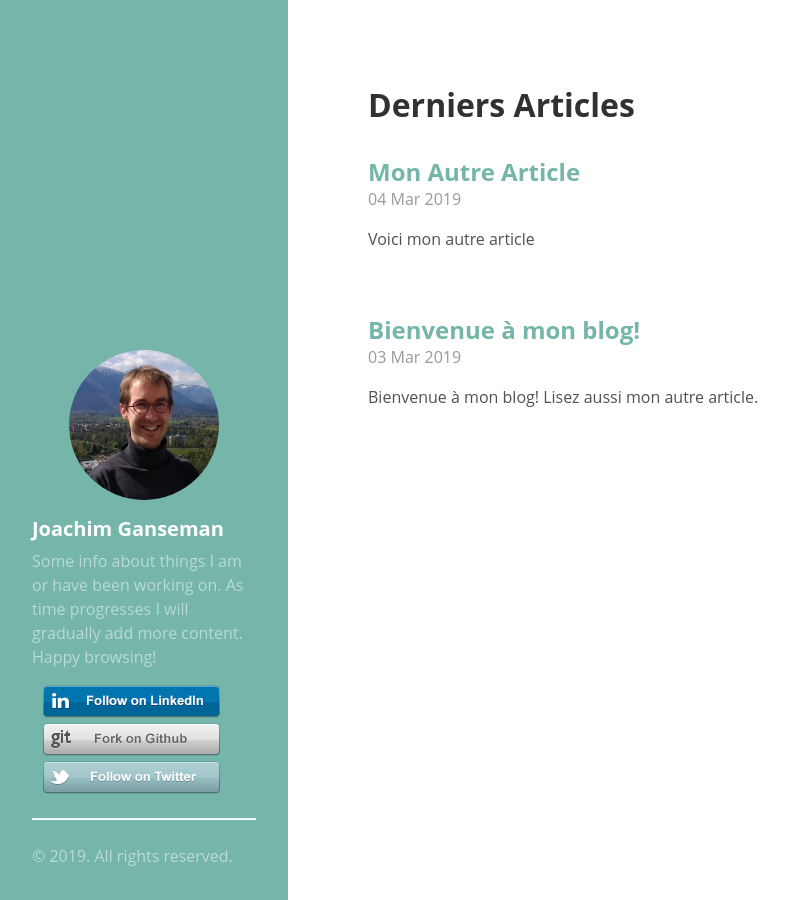
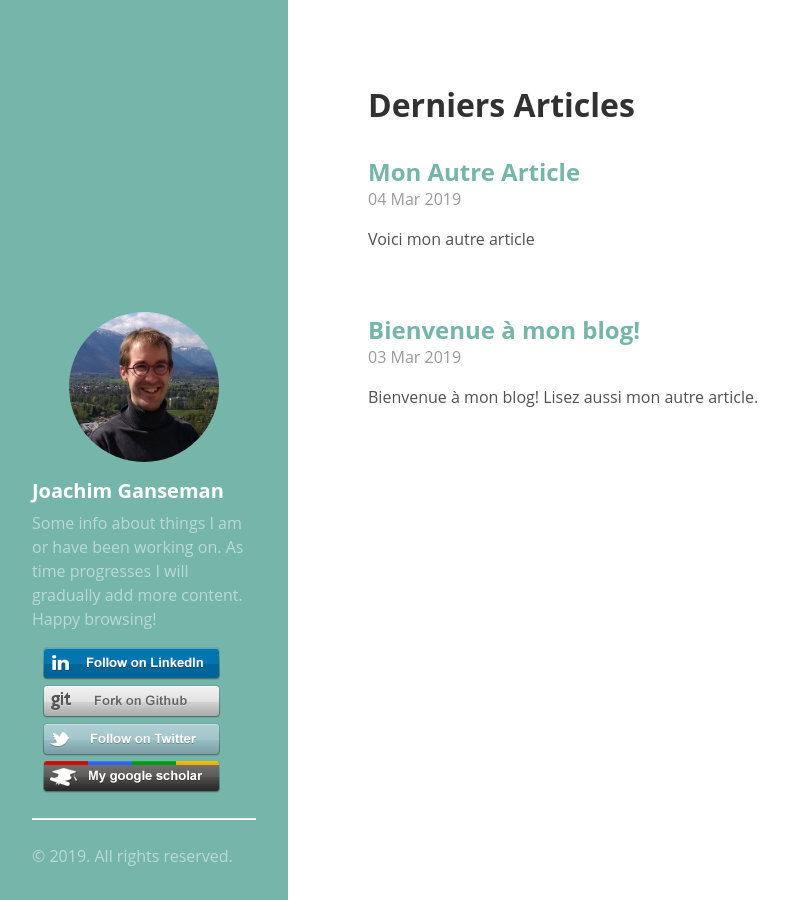
Before and after one commit to jganseman/jganseman.github.io, a Jekyll site: the page built from fr/index.md, in a window 1280 px wide. Shown: the whole page, without its empty margins (0-790 px from the left). Built offline with Jekyll 4.4.1, drawn with Linux system fonts in a browser that asks for light colours.

Commit message:
add google scholar button

```diff
--- a/_includes/sidebar.html
+++ b/_includes/sidebar.html
@@ -53,6 +53,12 @@
       </a>
       {% endif %}
 
+      {% if site.scholar_username %}
+      <a href="https://scholar.google.be/citations?user={{ site.scholar_username }}n">
+        <span class="followme scholar"></span>
+      </a>
+      {% endif %}
+
 
 
       {% comment %}
```
